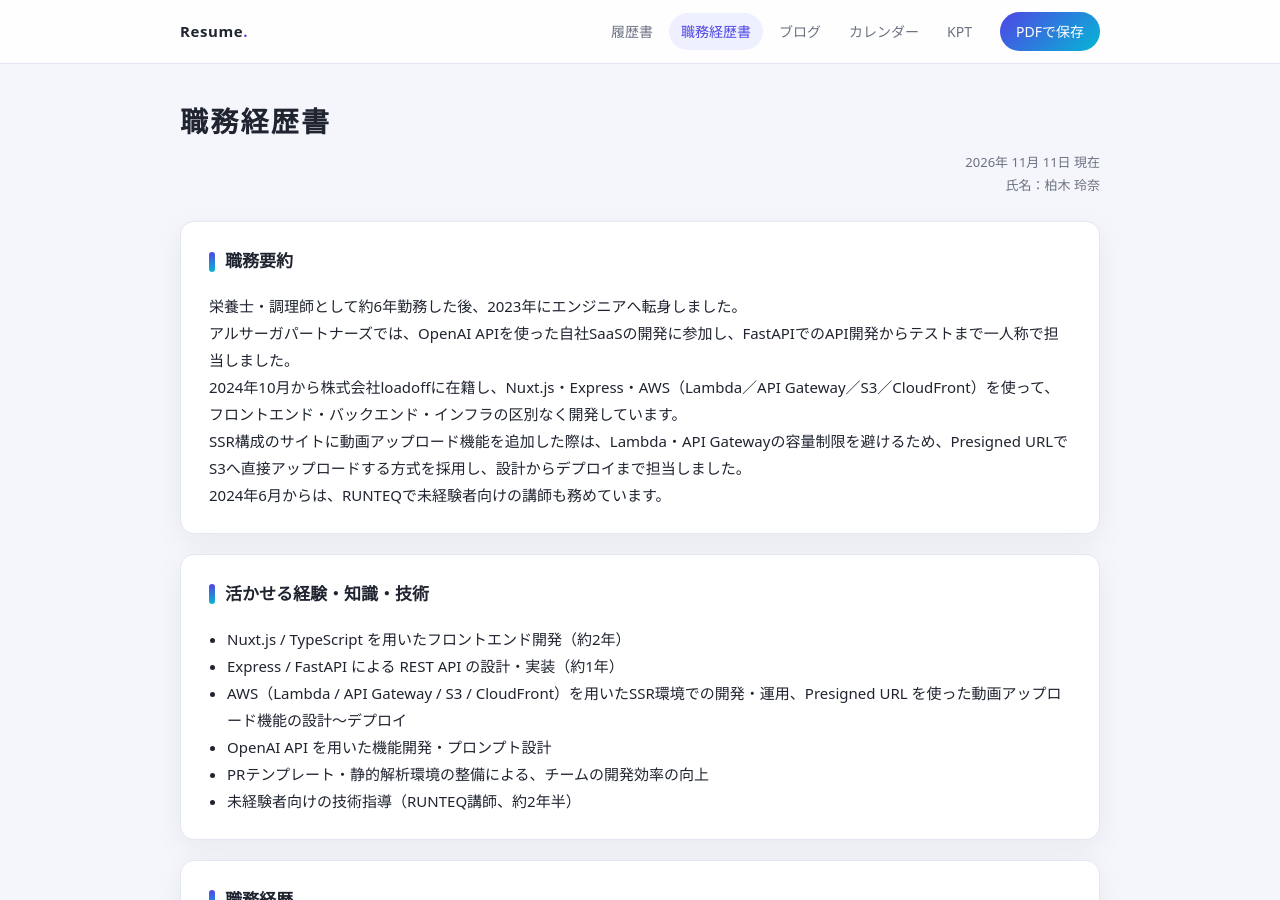
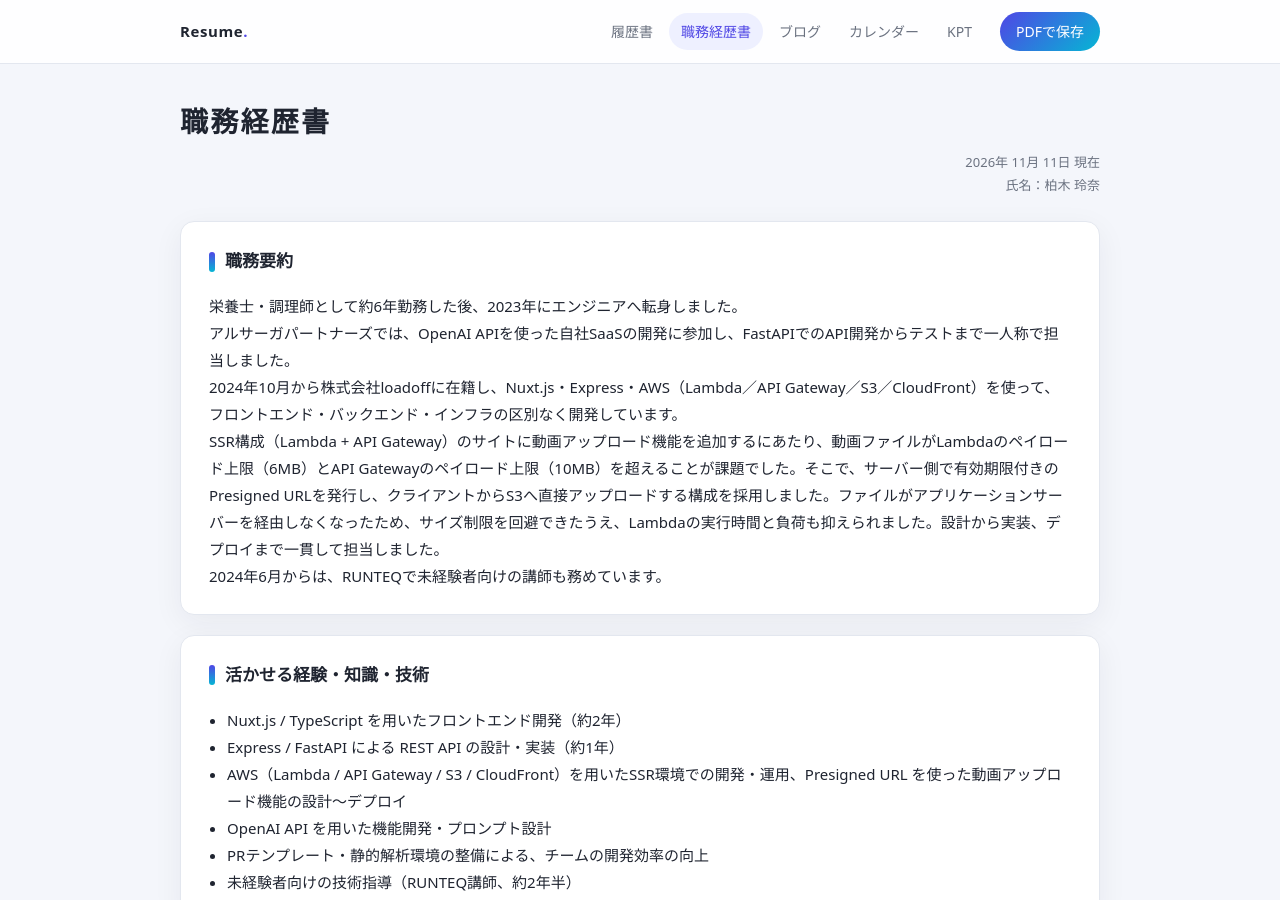
Before and after one commit to kashiwagi-rena/kashiwagi-rena.github.io, a Jekyll site: the page shokumu.html, which Jekyll copies as it is, in a window 1280 px wide and 900 px high. Built offline with Jekyll 4.4.1, drawn with Linux system fonts in a browser that asks for light colours.

Commit message:
職務経歴書修正

```diff
--- a/shokumu.html
+++ b/shokumu.html
@@ -40,7 +40,7 @@
         栄養士・調理師として約6年勤務した後、2023年にエンジニアへ転身しました。<br>
         アルサーガパートナーズでは、OpenAI APIを使った自社SaaSの開発に参加し、FastAPIでのAPI開発からテストまで一人称で担当しました。<br>
         2024年10月から株式会社loadoffに在籍し、Nuxt.js・Express・AWS（Lambda／API Gateway／S3／CloudFront）を使って、フロントエンド・バックエンド・インフラの区別なく開発しています。<br>
-        SSR構成のサイトに動画アップロード機能を追加した際は、Lambda・API Gatewayの容量制限を避けるため、Presigned URLでS3へ直接アップロードする方式を採用し、設計からデプロイまで担当しました。<br>
+        SSR構成（Lambda + API Gateway）のサイトに動画アップロード機能を追加するにあたり、動画ファイルがLambdaのペイロード上限（6MB）とAPI Gatewayのペイロード上限（10MB）を超えることが課題でした。そこで、サーバー側で有効期限付きのPresigned URLを発行し、クライアントからS3へ直接アップロードする構成を採用しました。ファイルがアプリケーションサーバーを経由しなくなったため、サイズ制限を回避できたうえ、Lambdaの実行時間と負荷も抑えられました。設計から実装、デプロイまで一貫して担当しました。<br>
         2024年6月からは、RUNTEQで未経験者向けの講師も務めています。<br>
       </p>
     </section>
```
